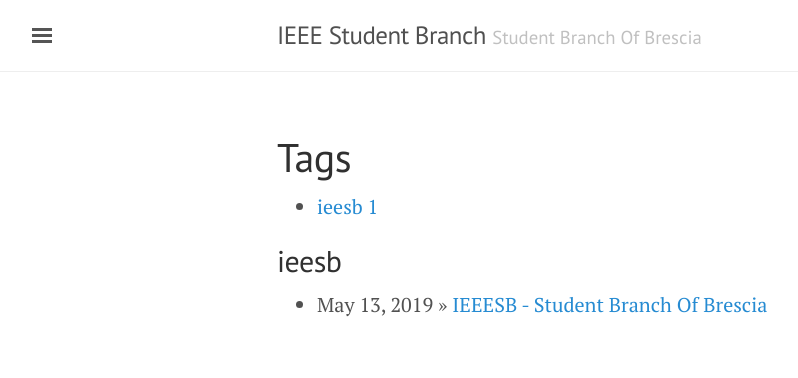
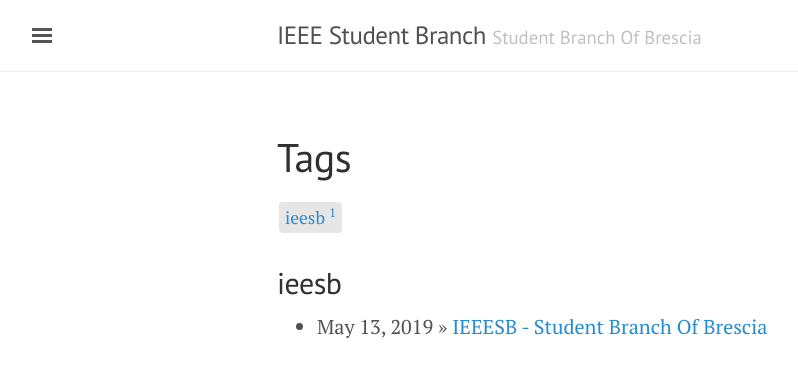
Before and after one commit to ieee-brescia/ieee-brescia.github.io, a Jekyll site: the page built from tags/index.md, in a window 1280 px wide. Shown: the top 378 px of the page, without its empty margins (3-801 px from the left). Built offline with Jekyll 4.4.1, drawn with Linux system fonts in a browser that asks for light colours.

Commit message:
it was actually it!

```diff
--- a/public/css/lanyon.css
+++ b/public/css/lanyon.css
@@ -26,6 +26,57 @@
  * Reverse layout
  * Themes
  */
+
+/* ==========================================================================
+   Site wide styles
+   ========================================================================== */
+
+/*****************************************************************************/
+/*
+/* Tags
+/*
+/*****************************************************************************/
+
+.tag-box {
+  list-style: none;
+  margin: 0;
+  padding: 4px 0;
+  overflow: hidden;
+  *zoom: 1;
+}
+
+.tag-box:before, .tag-box:after {
+  display: table;
+  content: "";
+  line-height: 0;
+}
+
+.tag-box:after {
+  clear: both;
+}
+
+.tag-box.inline li {
+  float: left;
+  font-size: 14px;
+  font-size: 0.875rem;
+  line-height: 2.5;
+}
+
+.tag-box a {
+  padding: 4px 6px;
+  margin: 2px;
+  background-color: #e6e6e6;
+  -webkit-border-radius: 4px;
+  -moz-border-radius: 4px;
+  border-radius: 4px;
+  text-decoration: none;
+}
+
+.tag-box a span {
+  vertical-align: super;
+  font-size: 10px;
+  font-size: 0.625rem;
+}
 
 
 /*
```
